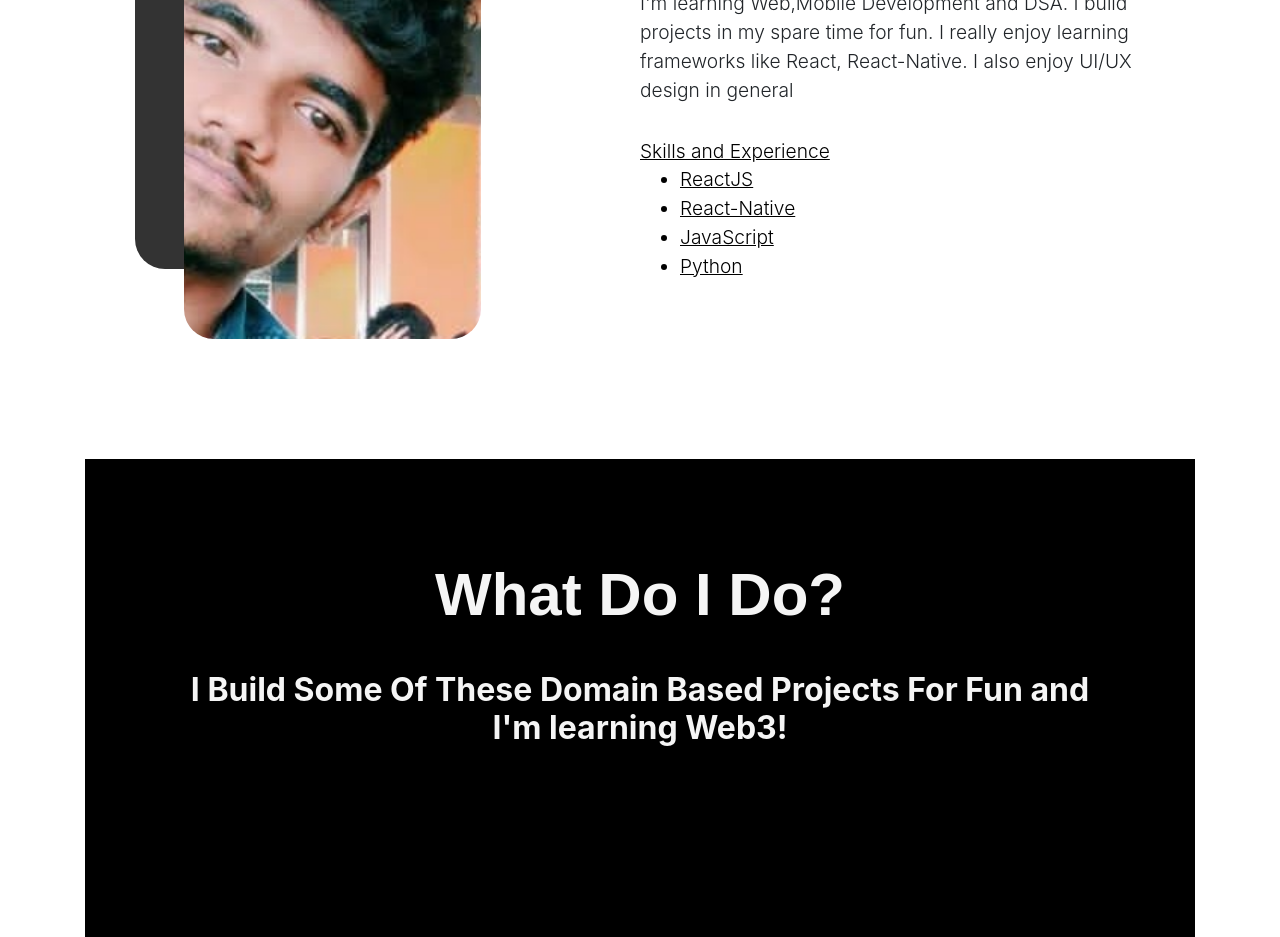
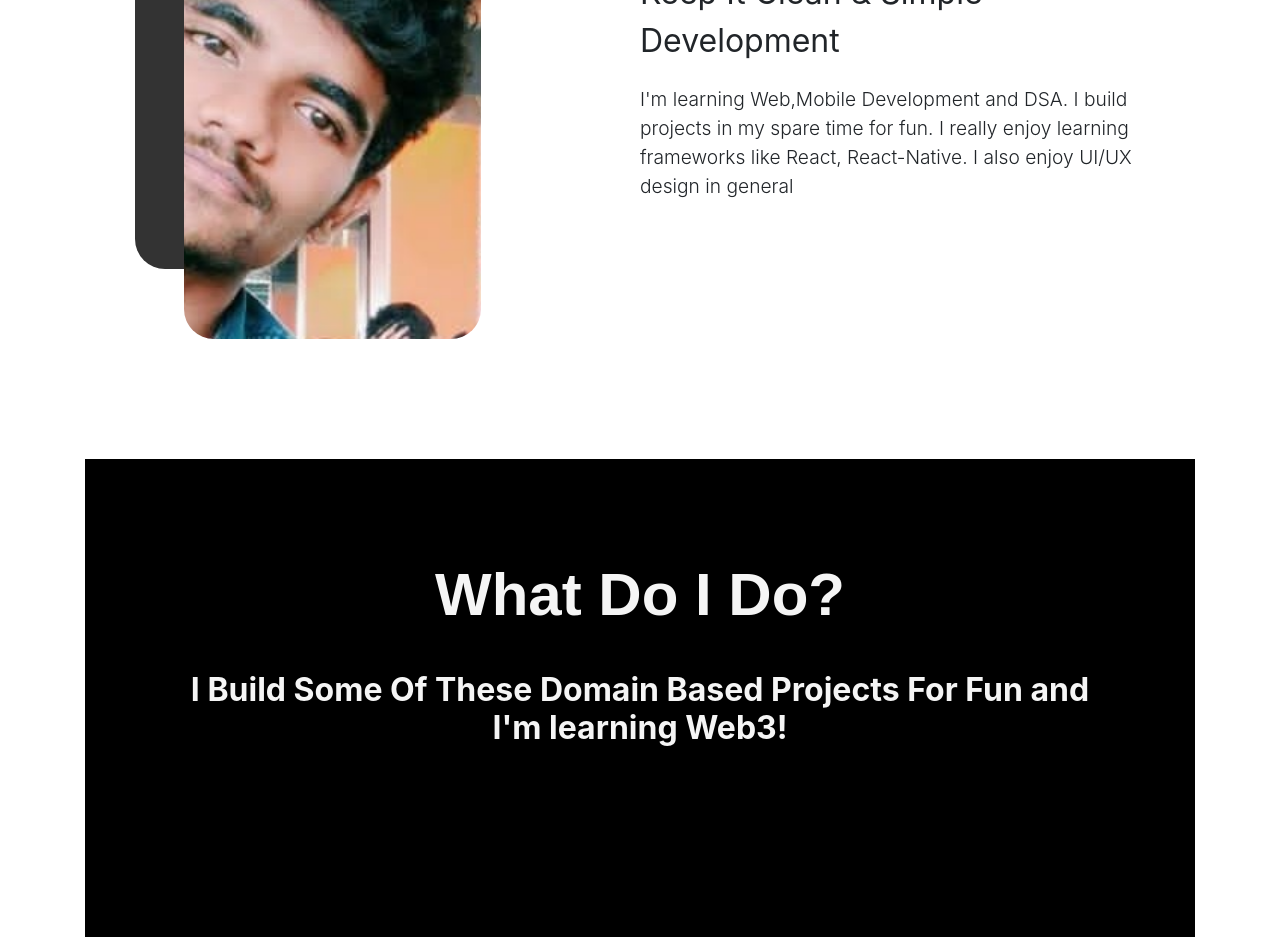
Before and after one commit to asmithapooja/portfolio, a React (Create React App) app: page / in a window 1280 px wide. Shown: the part 1200-2137 px from the top of the page. Built offline with nearby package versions, Linux system fonts and the light colour scheme.

Commit message:
Update Body2.js

```diff
--- a/src/components/Body2.js
+++ b/src/components/Body2.js
@@ -21,15 +21,7 @@ const Body2 = () => {
                 </p>
                 <p className="a-desc">
                     I'm learning Web,Mobile Development and DSA. I build projects in my spare time for fun. I really enjoy learning frameworks like React, React-Native. I also enjoy UI/UX design in general
-                    <p className="aboutPara">
-                                Skills and Experience
-                                <ul className='lists'>
-                                    <li>ReactJS</li>
-                                    <li>React-Native</li>
-                                    <li>JavaScript</li>
-                                    <li>Python</li>
-                                </ul>
-                            </p>
+
                 </p>
             </div>
         </div>
```
